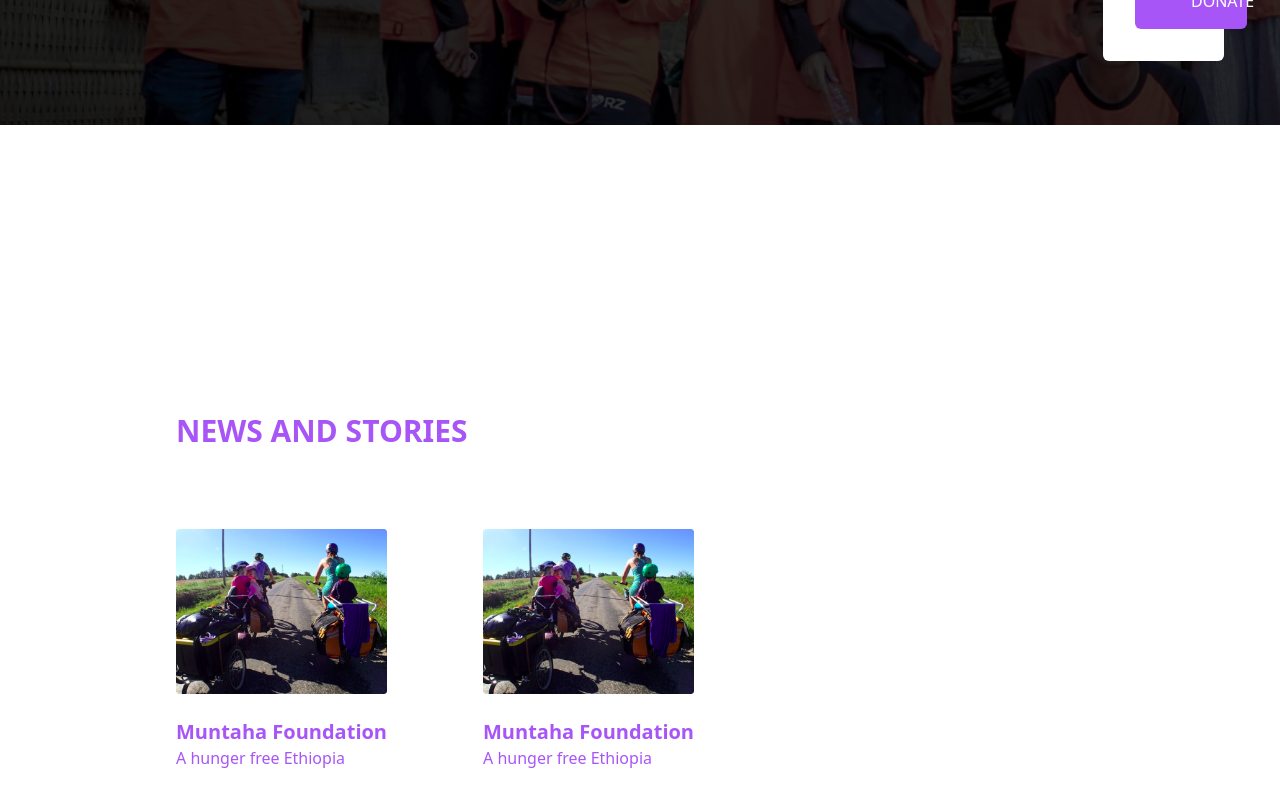
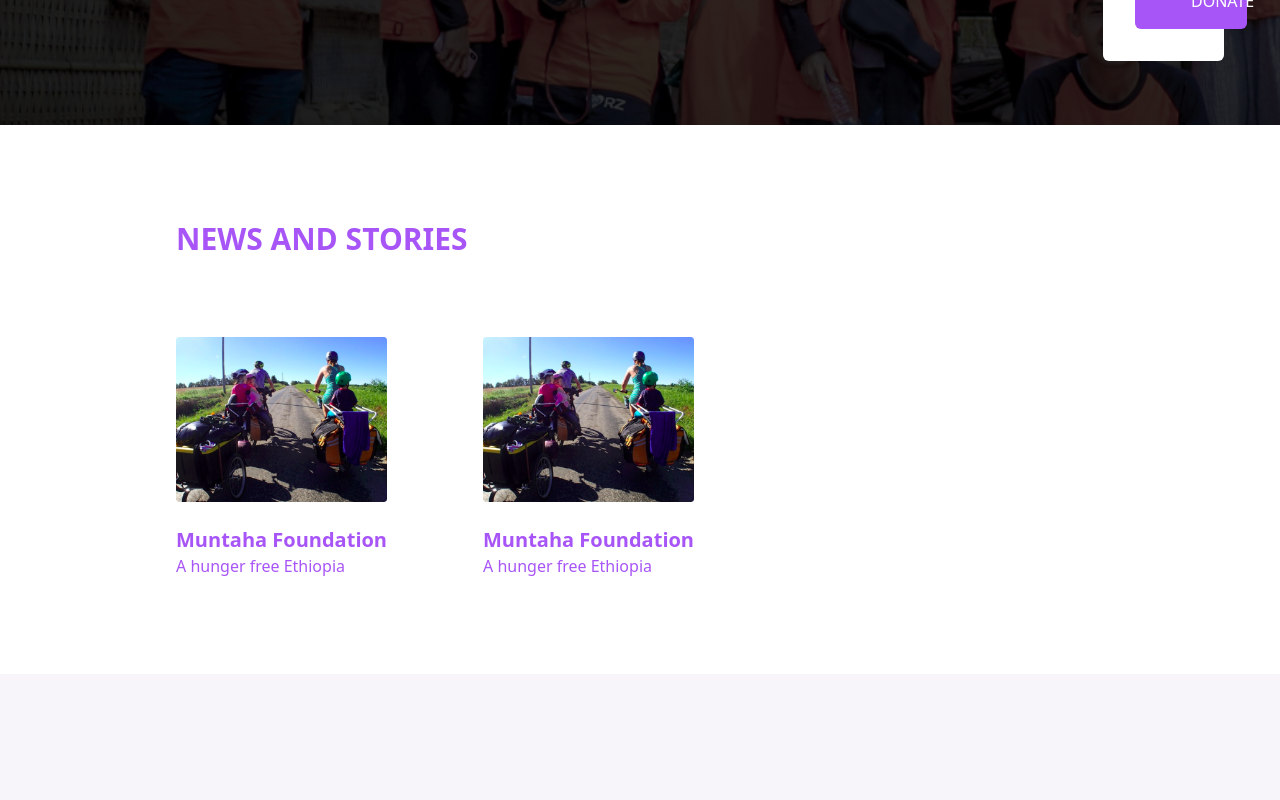
Before and after one commit to abdukasim/muntaha-website, a Next.js app: page / in a window 1280 px wide. Shown: the part 4240-5040 px from the top of the page. Built offline with nearby package versions, Linux system fonts and the light colour scheme.

Commit message:
added key prop at 28:11

```diff
--- a/components/newsSection.js
+++ b/components/newsSection.js
@@ -17,15 +17,15 @@
     },
   ];
   return (
-    <section className="news-section flex flex-col px-10 py-24 md:pt-72 md:pl-44">
+    <section className="news-section flex flex-col px-10 py-24 md:pt-84px md:pl-44">
       <div className="">
         <h2 className="font-black text-2xl sm:text-3xl text-purple-500 uppercase mb-14 md:mb-20">
           News and Stories
         </h2>
       </div>
       <div className="flex flex-row  justify-start">
-        {news.map((news) => (
-          <div className="w-max mr-24 flex flex-col">
+        {news.map((news, index) => (
+          <div className="w-max mr-24 flex flex-col" key={index}>
             <Image
               width={340}
               height={266}
```
